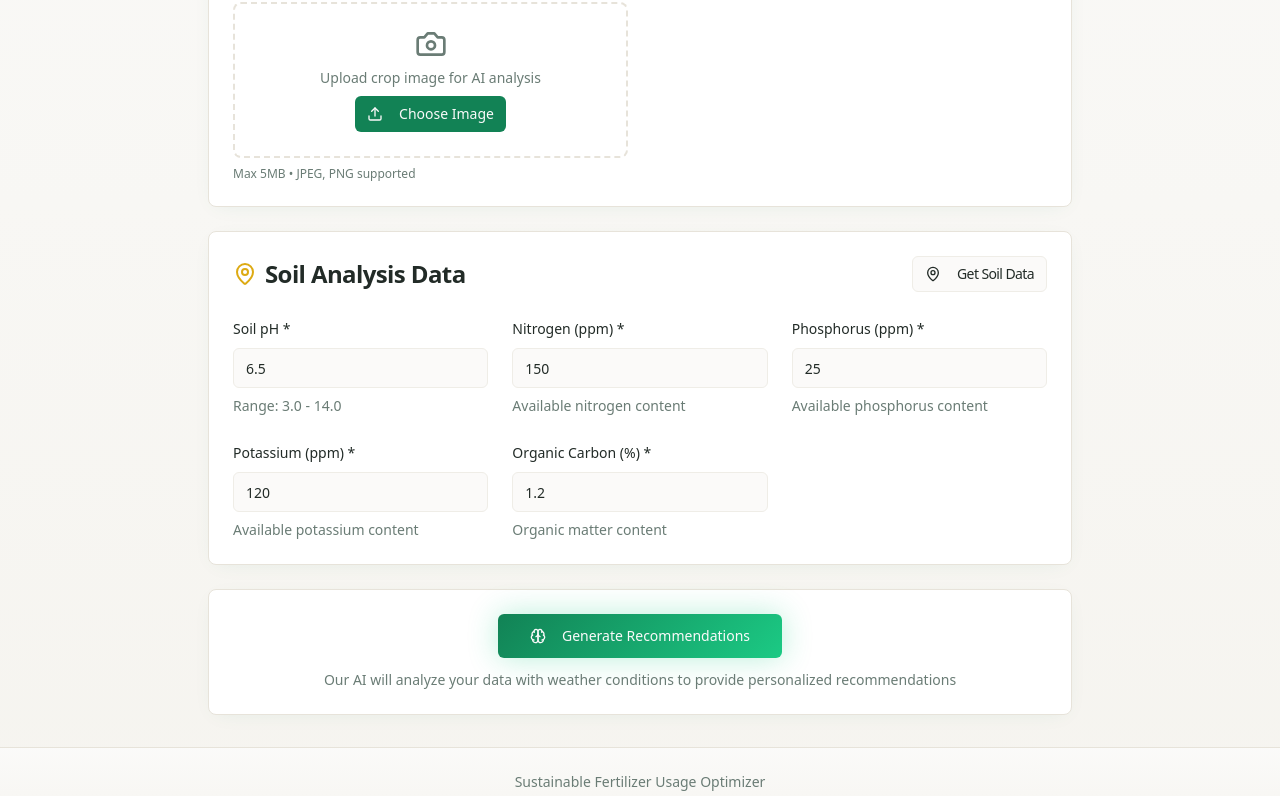
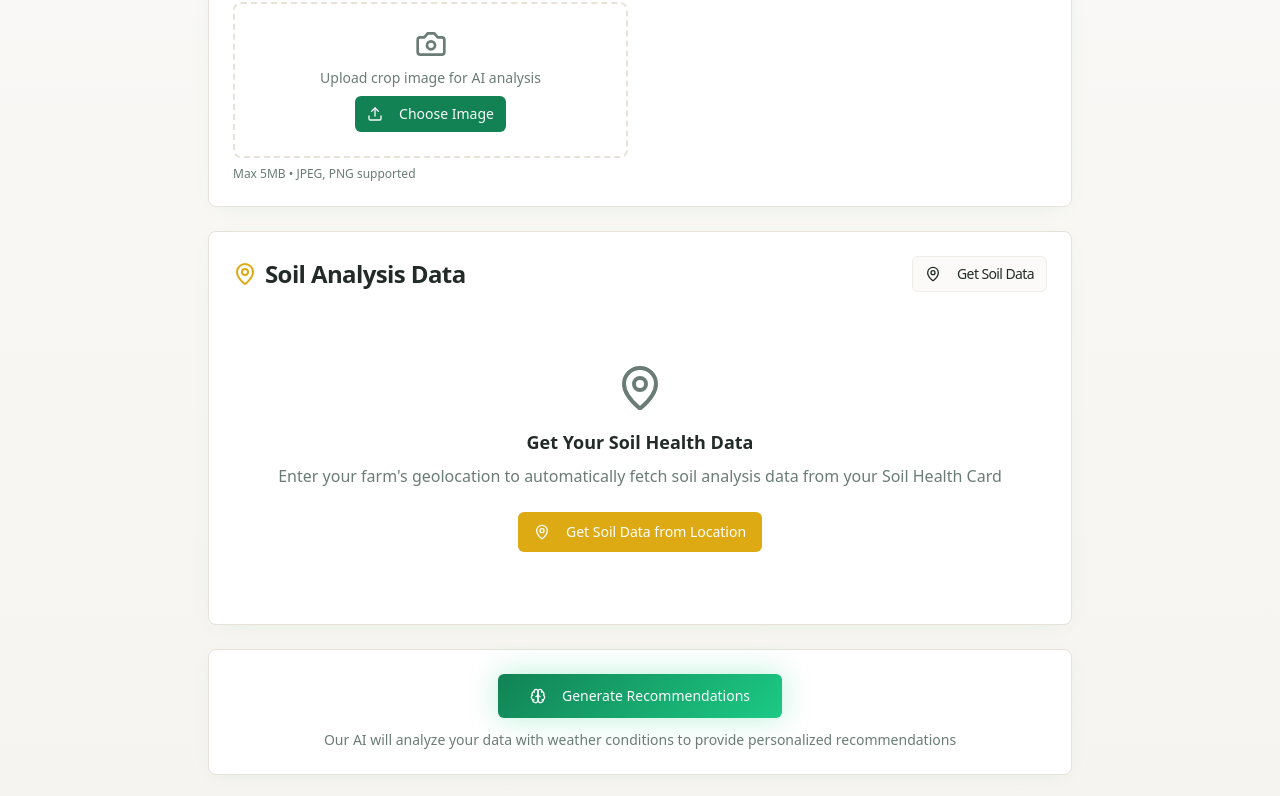
Before and after one commit to thanushharikumar/nutri-grow-guide, a React (Vite) app: page /recommendation in a window 1280 px wide. Shown: the part 462-1258 px from the top of the page. Built offline with nearby package versions, Linux system fonts and the light colour scheme.

Commit message:
Refactor soil data fetching
The soil data fields (pH, Nitrogen, Phosphorus, Potassium, Organic Carbon) will now only be displayed after the user inputs their farm land geolocation. The values will be mapped from the Soil Health Card (SHC) data.

```diff
--- a/src/pages/Recommendation.tsx
+++ b/src/pages/Recommendation.tsx
@@ -412,6 +412,7 @@ const Recommendation = () => {
                     <MapPin className="h-6 w-6 text-earth" />
                     <span>Soil Analysis Data</span>
                   </div>
+                  {!soilHealthData && (
                     <Button
                       type="button"
                       variant="outline"
@@ -427,9 +428,10 @@ const Recommendation = () => {
                       )}
                       {isLoadingSoilData ? "Loading..." : "Get Soil Data"}
                     </Button>
+                  )}
                 </CardTitle>
                 {soilHealthData && (
-                  <div className="text-sm text-muted-foreground">
+                  <div className="text-sm text-muted-foreground animate-in slide-in-from-top-2 duration-500">
                     <p>✅ Soil Health Card: {soilHealthData.cardNumber}</p>
                     <p>📍 Location: {soilHealthData.location}</p>
                     <p>📅 Last Updated: {soilHealthData.lastUpdated.toLocaleDateString()}</p>
@@ -437,6 +439,36 @@ const Recommendation = () => {
                 )}
               </CardHeader>
               <CardContent>
+                {!soilHealthData ? (
+                  <div className="text-center py-12">
+                    <MapPin className="h-12 w-12 text-muted-foreground mx-auto mb-4" />
+                    <h3 className="text-lg font-semibold text-card-foreground mb-2">
+                      Get Your Soil Health Data
+                    </h3>
+                    <p className="text-muted-foreground mb-6">
+                      Enter your farm's geolocation to automatically fetch soil analysis data from your Soil Health Card
+                    </p>
+                    <Button
+                      type="button"
+                      onClick={fetchSoilData}
+                      disabled={isLoadingSoilData || isLoading}
+                      className="bg-earth hover:bg-earth/90 text-white"
+                    >
+                      {isLoadingSoilData ? (
+                        <>
+                          <Loader2 className="h-4 w-4 animate-spin mr-2" />
+                          Fetching Location...
+                        </>
+                      ) : (
+                        <>
+                          <MapPin className="h-4 w-4 mr-2" />
+                          Get Soil Data from Location
+                        </>
+                      )}
+                    </Button>
+                  </div>
+                ) : (
+                  <div className="animate-in slide-in-from-bottom-4 duration-700 space-y-6">
                     <div className="grid grid-cols-1 md:grid-cols-2 lg:grid-cols-3 gap-6">
                       <FormField
                         control={form.control}
@@ -452,11 +484,14 @@ const Recommendation = () => {
                                 max="14"
                                 placeholder="6.5"
                                 {...field}
-                            onChange={(e) => field.onChange(parseFloat(e.target.value) || 0)}
-                            disabled={isLoading}
+                                onChange={(e) => field.onChange(parseFloat(e.target.value))}
+                                className="bg-background"
+                                readOnly
                               />
                             </FormControl>
-                        <FormDescription>Range: 3.0 - 14.0</FormDescription>
+                            <FormDescription>
+                              Range: 3.0 - 14.0
+                            </FormDescription>
                             <FormMessage />
                           </FormItem>
                         )}
@@ -475,11 +510,14 @@ const Recommendation = () => {
                                 max="1000"
                                 placeholder="150"
                                 {...field}
-                            onChange={(e) => field.onChange(parseFloat(e.target.value) || 0)}
-                            disabled={isLoading}
+                                onChange={(e) => field.onChange(parseFloat(e.target.value))}
+                                className="bg-background"
+                                readOnly
                               />
                             </FormControl>
-                        <FormDescription>Available nitrogen content</FormDescription>
+                            <FormDescription>
+                              Available nitrogen content
+                            </FormDescription>
                             <FormMessage />
                           </FormItem>
                         )}
@@ -498,11 +536,14 @@ const Recommendation = () => {
                                 max="200"
                                 placeholder="25"
                                 {...field}
-                            onChange={(e) => field.onChange(parseFloat(e.target.value) || 0)}
-                            disabled={isLoading}
+                                onChange={(e) => field.onChange(parseFloat(e.target.value))}
+                                className="bg-background"
+                                readOnly
                               />
                             </FormControl>
-                        <FormDescription>Available phosphorus content</FormDescription>
+                            <FormDescription>
+                              Available phosphorus content
+                            </FormDescription>
                             <FormMessage />
                           </FormItem>
                         )}
@@ -521,11 +562,14 @@ const Recommendation = () => {
                                 max="500"
                                 placeholder="120"
                                 {...field}
-                            onChange={(e) => field.onChange(parseFloat(e.target.value) || 0)}
-                            disabled={isLoading}
+                                onChange={(e) => field.onChange(parseFloat(e.target.value))}
+                                className="bg-background"
+                                readOnly
                               />
                             </FormControl>
-                        <FormDescription>Available potassium content</FormDescription>
+                            <FormDescription>
+                              Available potassium content
+                            </FormDescription>
                             <FormMessage />
                           </FormItem>
                         )}
@@ -545,16 +589,28 @@ const Recommendation = () => {
                                 max="10"
                                 placeholder="1.2"
                                 {...field}
-                            onChange={(e) => field.onChange(parseFloat(e.target.value) || 0)}
-                            disabled={isLoading}
+                                onChange={(e) => field.onChange(parseFloat(e.target.value))}
+                                className="bg-background"
+                                readOnly
                               />
                             </FormControl>
-                        <FormDescription>Organic matter content</FormDescription>
+                            <FormDescription>
+                              Organic matter content
+                            </FormDescription>
                             <FormMessage />
                           </FormItem>
                         )}
                       />
                     </div>
+
+                    <div className="bg-muted/50 p-4 rounded-lg">
+                      <div className="flex items-center space-x-2 text-sm text-muted-foreground">
+                        <MapPin className="h-4 w-4" />
+                        <span>Data automatically populated from Soil Health Card for your location</span>
+                      </div>
+                    </div>
+                  </div>
+                )}
               </CardContent>
             </Card>
 
```
Lines whose indentation alone changed are shown as unchanged.
